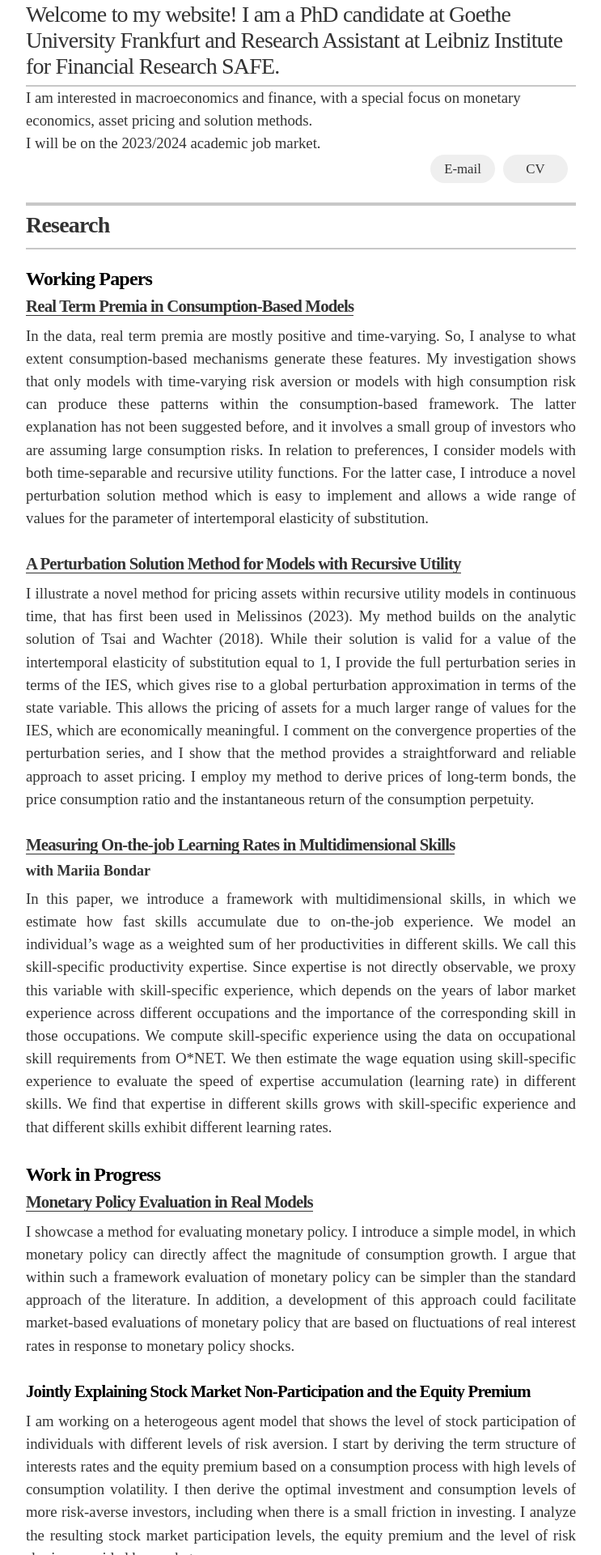
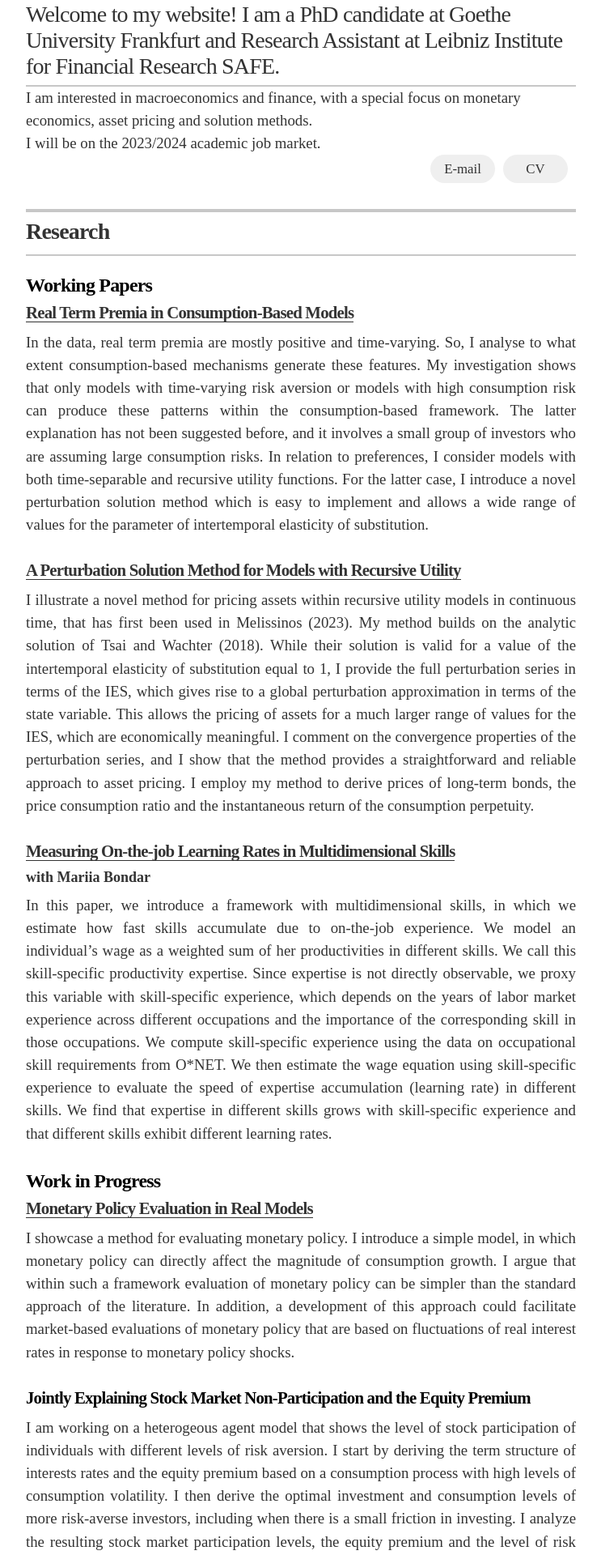
Before and after one commit to errikos-melissinos/errikos-melissinos.github.io, a Jekyll site: the page built from index.html, in a window 1280 px wide. Shown: the part 393-2313 px from the top of the page at 81% size, without its empty margins (268-1011 px from the left). Built offline with Jekyll 4.4.1, drawn with Linux system fonts in a browser that asks for light colours.

Commit message:
Update _resume.scss

```diff
--- a/_sass/_resume.scss
+++ b/_sass/_resume.scss
@@ -66,7 +66,7 @@
       line-height: 2rem;
       letter-spacing: -.05rem;
       // text-align: center;
-      margin: 0 0 0.5rem;
+      margin: 0.5rem 0 0.5rem;
 
       @include media_larger_than_mobile {
         float: left;
@@ -137,6 +137,7 @@
   line-height: 35px;
   @include transition(all .2s ease);
   margin-right: 10px;
+  margin-bottom: 0.5rem;
 
   &:hover {
     background-color: #333;
```
